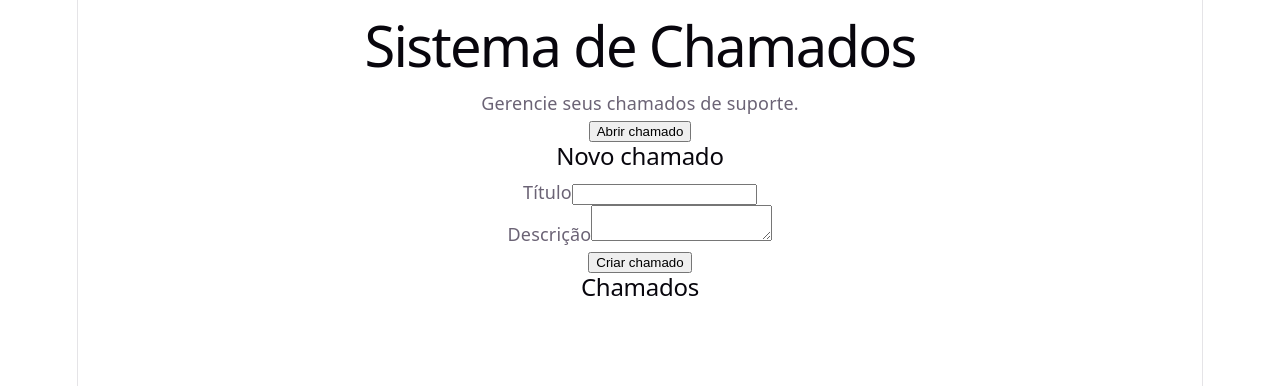
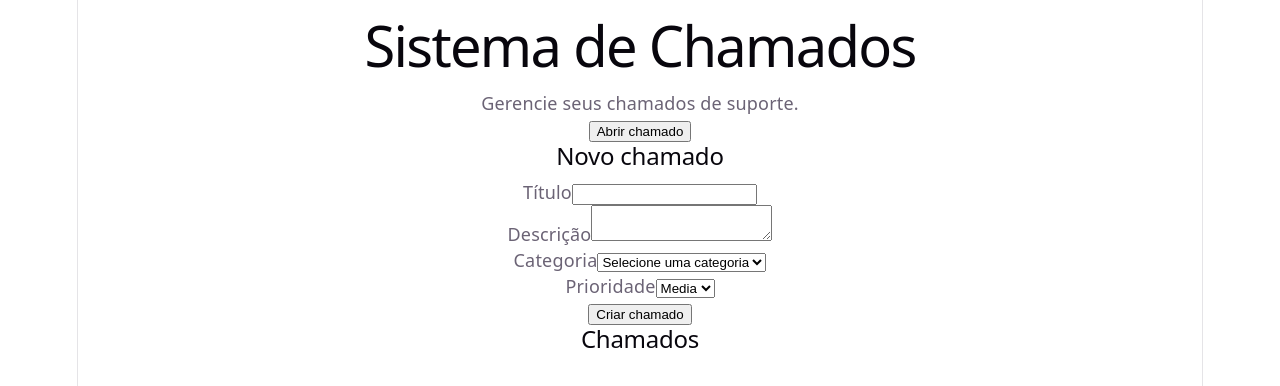
Before and after one commit to GabrielCampoz/sistema-chamados, a React (Vite) app in the folder frontend/: page / in a window 1280 px wide. Both pictures are taken after a click on the button "Abrir chamado". Shown: the top 386 px of the page. Built offline with nearby package versions, Linux system fonts and the light colour scheme.

Commit message:
feat: adiciona categoria e prioridade aos chamados

```diff
--- a/frontend/src/App.tsx
+++ b/frontend/src/App.tsx
@@ -5,6 +5,8 @@ type Chamado = {
   id: number
   titulo: string
   descricao: string
+  categoria: string
+  prioridade: string
 }
 
 function App() {
@@ -15,11 +17,13 @@ function App() {
     setMostrarFormulario(true)
   }
 
-  function adicionarChamado(titulo: string, descricao: string) {
+  function adicionarChamado(titulo: string, descricao: string, categoria: string, prioridade: string) {
     const novoChamado = {
       id: Date.now(),
       titulo: titulo,
-      descricao: descricao
+      descricao: descricao,
+      categoria: categoria,
+      prioridade: prioridade
     }
 
     setChamados([...chamados, novoChamado])
@@ -35,7 +39,7 @@ function App() {
       </button>
 
       {mostrarFormulario && (
-        <NovoChamado onCriarChamado={adicionarChamado} />
+        <NovoChamado onCriarChamado = {adicionarChamado} />
         )}
 
         <h2>Chamados</h2>
@@ -44,6 +48,8 @@ function App() {
           <div key={chamado.id}>
             <h3>{chamado.titulo}</h3>
             <p>{chamado.descricao}</p>
+            <p>Categoria: {chamado.categoria}</p>
+            <p>Prioridade: {chamado.prioridade}</p>
           </div>
         ))}
     </div>
--- a/frontend/src/components/NovoChamado.tsx
+++ b/frontend/src/components/NovoChamado.tsx
@@ -1,18 +1,39 @@
 import { useState } from "react"
 
 type NovoChamadoProps = {
-    onCriarChamado: (titulo: string, descricao: string) => void
+    onCriarChamado: (
+      titulo: string,
+      descricao: string,
+      categoria: string,
+      prioridade: string
+    ) => void
 }
 
 function NovoChamado({ onCriarChamado }: NovoChamadoProps) {
   const [titulo, setTitulo] = useState("")
   const [descricao, setDescricao] = useState("")
+  const [categoria, setCategoria] = useState("")
+  const [prioridade, setPrioridade] = useState("media")
+
 
   function criarChamado() {
-    onCriarChamado(titulo, descricao)
+    if (titulo.trim() === "" ||
+    descricao.trim() === "" ||
+    categoria === "") {
+      alert("Preencha todos os campos")
+      return
+    }
+
+    onCriarChamado(
+      titulo,
+      descricao,
+      categoria,
+      prioridade)
 
     setTitulo("")
     setDescricao("")
+    setCategoria("")
+    setPrioridade("media")
   }
 
   return (
@@ -36,6 +57,34 @@ function NovoChamado({ onCriarChamado }: NovoChamadoProps) {
 
       <br />
 
+      <label>Categoria</label>
+
+      <select
+        value={categoria}
+        onChange={(event) => setCategoria(event.target.value)}
+        >
+        <option value="">Selecione uma categoria</option>
+        <option value="hardware">Hardware</option>
+        <option value="software">Software</option>
+        <option value="rede">Rede</option>
+        <option value="acesso">Acesso</option>
+      </select>
+
+      <br />
+
+      <label>Prioridade</label>
+
+      <select
+      value={prioridade}
+      onChange={(event) => setPrioridade(event.target.value)}
+      >
+        <option value="baixa">Baixa</option>
+        <option value="media">Media</option>
+        <option value="alta">Alta</option>
+      </select>
+
+      <br />
+
       <button onClick={criarChamado}>
         Criar chamado
       </button>
```
